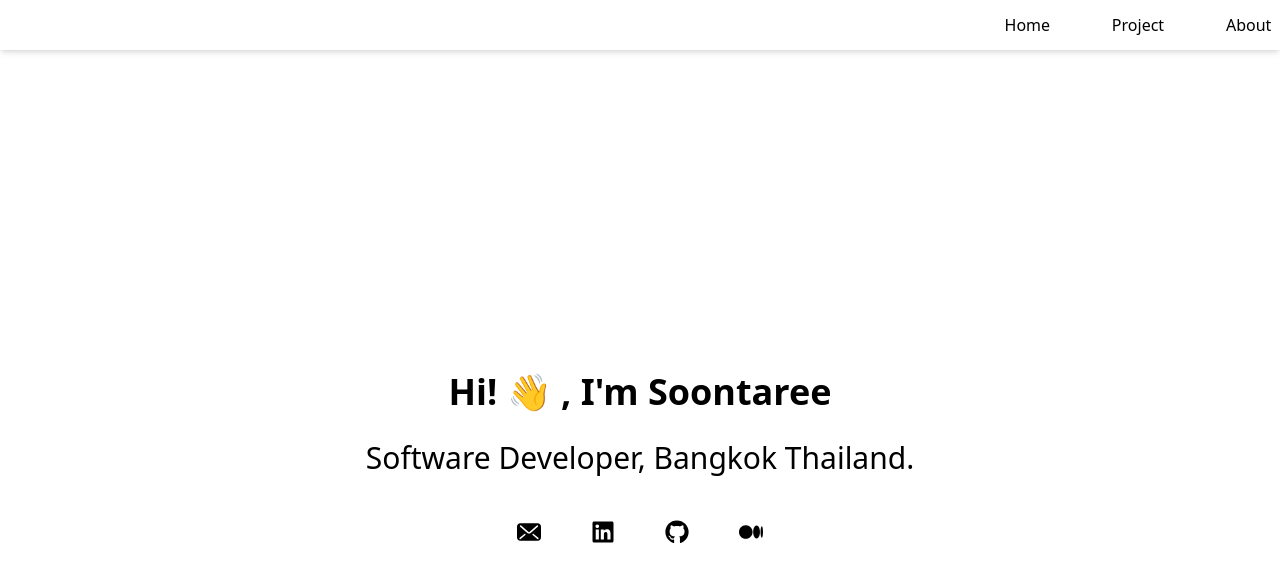
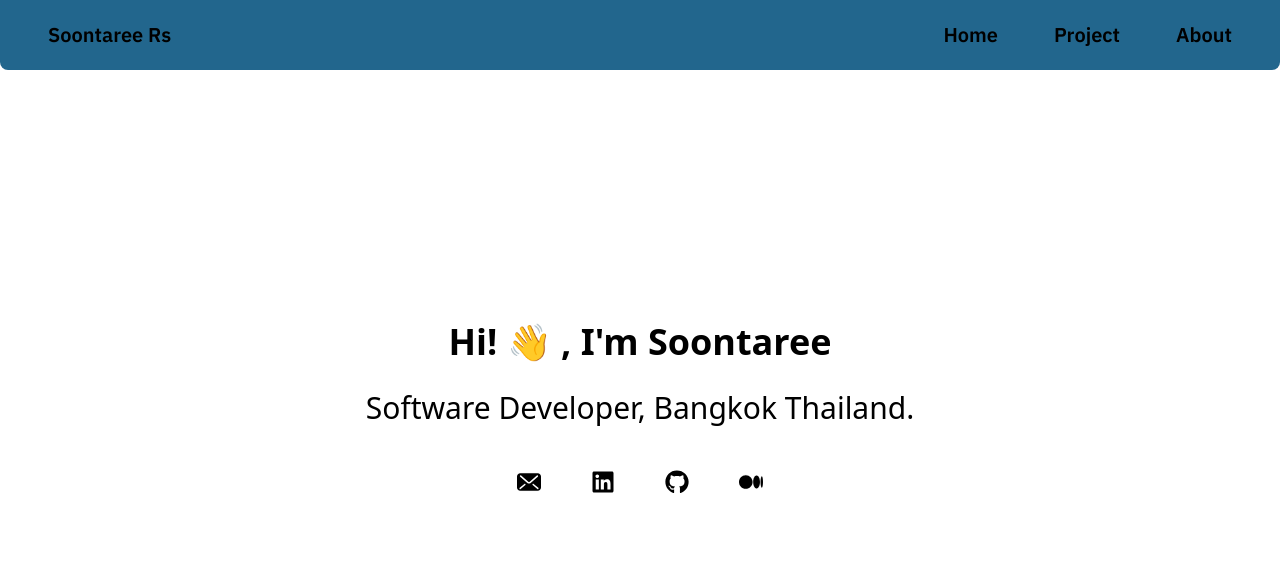
Before and after one commit to Falaloon/Soontaree, a React (Vite) app: page / in a window 1280 px wide. Shown: the top 582 px of the page. Built offline with nearby package versions, Linux system fonts and the light colour scheme; a web font is replaced by a local one.

Commit message:
change style

```diff
--- a/src/components/Navbar.jsx
+++ b/src/components/Navbar.jsx
@@ -1,22 +1,26 @@
+// border-solid border-black	border-2
 export const NavBar = () => {
   return (
-    <div className="navbar shadow-md ">
-      <ul className="navbar-list grid grid-cols-12 gap-12 justify-items-center h-[50px] content-center	">
+    <div className=" fixed w-full h-[70px] text-[#FFFADD items-center flex flex-row justify-between px-10 bg-[#22668D] z-10 font-bold font-IBMPlexSans text-xl rounded-b-lg">
+      <p className="hover:bg-[#22668D] hover:text-[#FFFADD] hover:shadow-lg hover:scale-70 rounded-b-lg p-2">
+        Soontaree Rs
+      </p>
+      <ul className="flex flex-row justify-around gap-10 ">
         <li
-          className="col-start-10 col-end-10
-         hover:bg-[#FFCC70] active:bg-[#f2bc58] hover:shadow-lg hover:scale-125 rounded-3xl p-4	"
+          className="
+          hover:bg-[#22668D] hover:text-[#FFFADD] hover:shadow-lg hover:scale-70 rounded-b-lg p-2"
         >
           <a href="/">Home</a>
         </li>
         <li
-          className="col-start-11 col-end-11
-          hover:bg-[#FFCC70]  active:bg-[#f2bc58]  hover:shadow-lg hover:scale-125 rounded-3xl p-4	"
+          className="
+          hover:bg-[#22668D] hover:text-[#FFFADD] hover:shadow-lg hover:scale-70 rounded-b-lg p-2"
         >
           <a href="/project">Project</a>
         </li>
         <li
-          className="col-start-12 col-end-12
-          hover:bg-[#FFCC70]  active:bg-[#f2bc58]  hover:shadow-lg hover:scale-125 rounded-3xl p-4	"
+          className="
+          hover:bg-[#22668D] hover:text-[#FFFADD] hover:shadow-lg hover:scale-70 rounded-b-lg p-2"
         >
           <a href="/about">About</a>
         </li>
```
